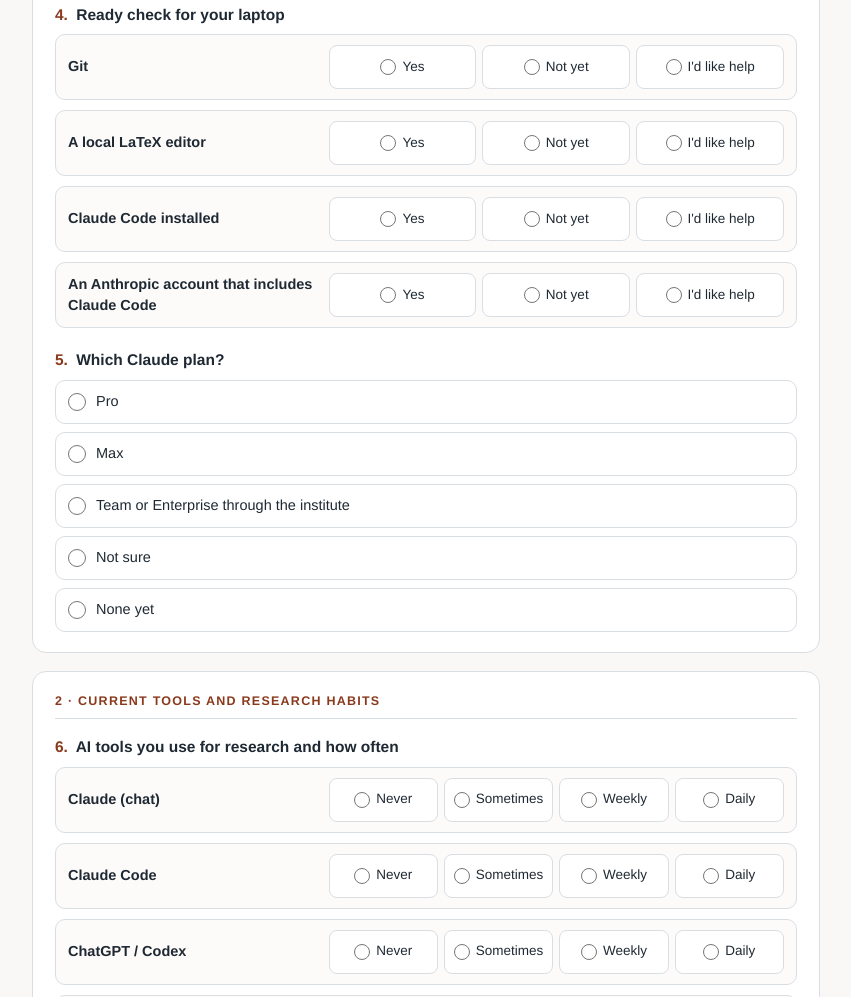
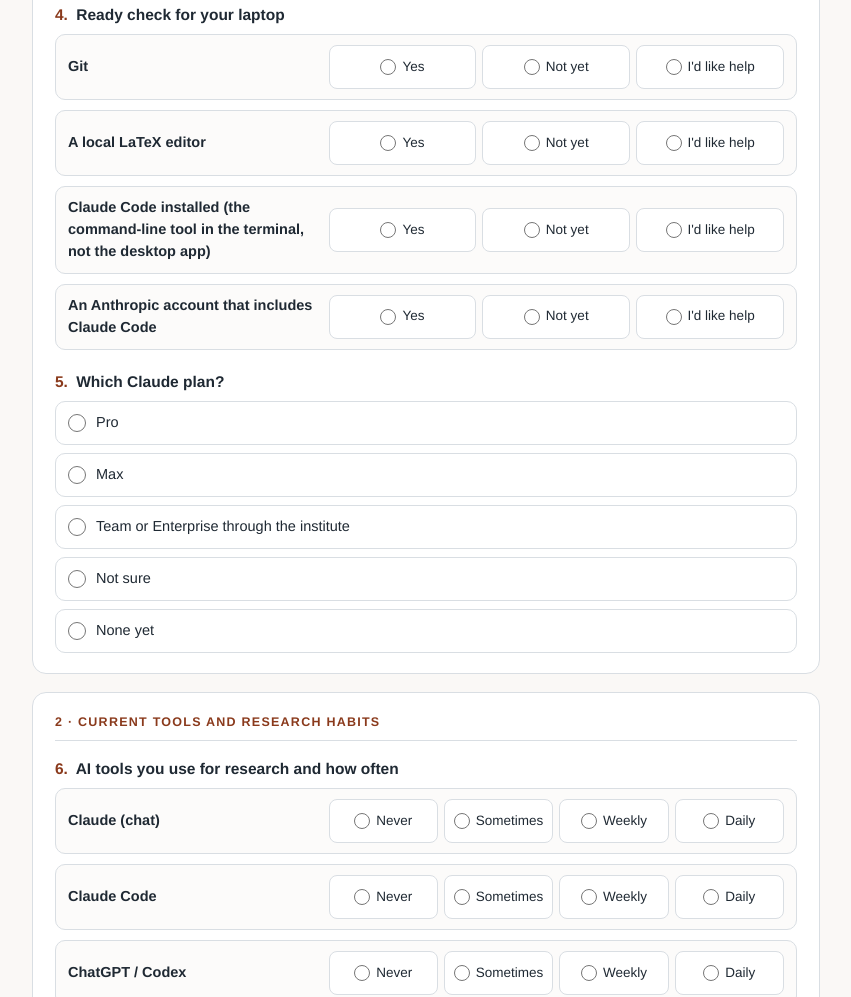
Before and after one commit to ErikaRoldanRoa/ai-math-workshop-questionnaire, a plain HTML site: page docs/index.html in a window 1280 px wide. Shown: the part 841-1838 px from the top of the page, without its empty margins (214-1065 px from the left). Drawn offline with Linux system fonts and the light colour scheme.

Commit message:
Questionnaire: Claude Code means the command-line tool

```diff
--- a/docs/index.html
+++ b/docs/index.html
@@ -543,7 +543,7 @@
           </div>
 
           <div class="matrix-row" role="radiogroup" aria-label="Ready check: Claude Code installed">
-            <div class="matrix-row-label">Claude Code installed</div>
+            <div class="matrix-row-label">Claude Code installed (the command-line tool in the terminal, not the desktop app)</div>
             <div class="matrix-options-3">
               <label class="pill-opt"><input type="radio" name="ready_claude_code" value="yes"><span>Yes</span></label>
               <label class="pill-opt"><input type="radio" name="ready_claude_code" value="not yet"><span>Not yet</span></label>
```
